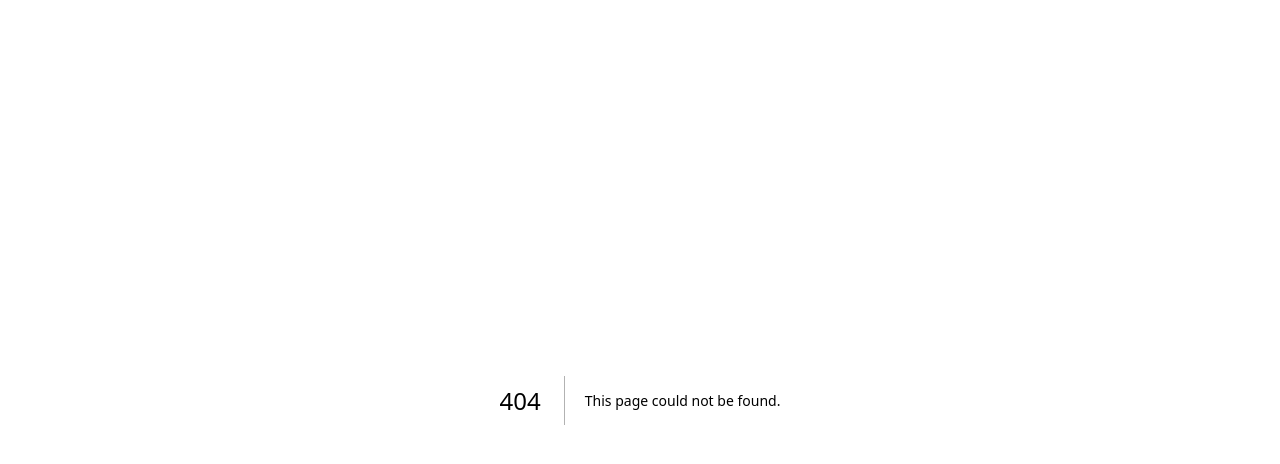
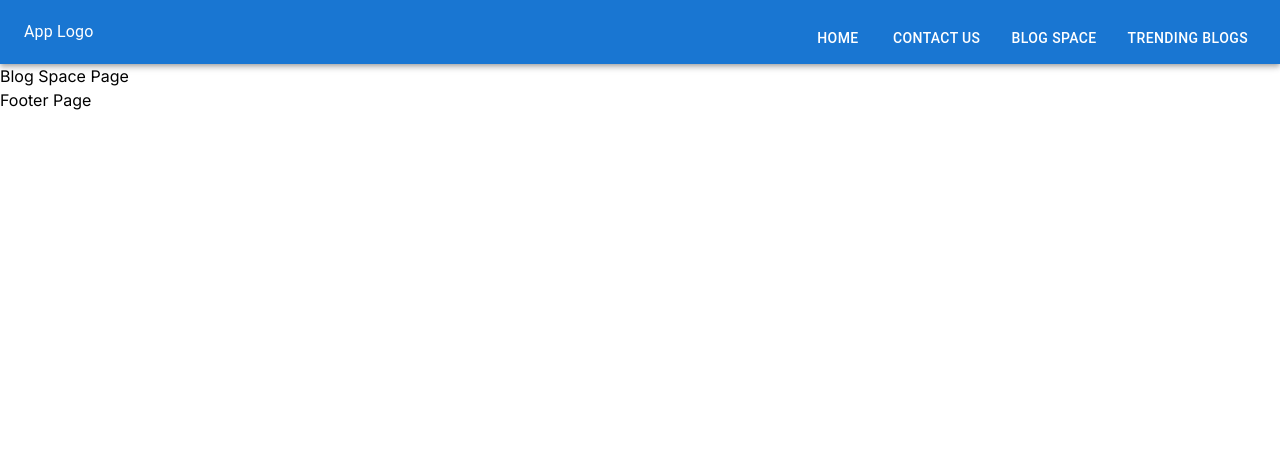
Before and after one commit to GitGagan123/blog-site, a Next.js app: page /blog-space in a window 1280 px wide. Before the commit this address had no page. Shown: the top 464 px of the page. Built offline with nearby package versions, Linux system fonts and the light colour scheme.

Commit message:
Created a Structured Layout for  blog site application

```diff
--- /dev/null
+++ b/src/Components/CustomContainer/CustomContainer.tsx
@@ -0,0 +1,10 @@
+import { Container } from "@mui/material";
+import { ReactNode } from "react";
+
+export default function CustomContainer({ children }: { children: ReactNode }) {
+  return (
+    <Container maxWidth={false} sx={{ maxWidth: "1480px" }}>
+      {children}
+    </Container>
+  );
+}
--- /dev/null
+++ b/src/Components/Footer/Footer.tsx
@@ -0,0 +1,3 @@
+export default function Footer() {
+    return <div>Footer Page</div>;
+}
--- /dev/null
+++ b/src/Components/Header/Header.tsx
@@ -0,0 +1,38 @@
+import CustomContainer from "../CustomContainer/CustomContainer";
+import { Box, Typography, AppBar, Button } from "@mui/material";
+import NavigationItem from "@/types/NavigationItem";
+
+const navItems: NavigationItem[] = [
+  { navItemName: "Home", navItemPath: "/" },
+  { navItemName: "Contact Us", navItemPath: "/contact-us" },
+  { navItemName: "Blog Space", navItemPath: "/blog-space" },
+  { navItemName: "Trending Blogs", navItemPath: "/trending-blogs" },
+];
+
+export default function Header() {
+  return (
+    <AppBar
+      sx={{ height: "64px", position: "sticky", padding: "20px 0", top: 0 }}
+    >
+      <CustomContainer>
+        <Box sx={{ display: "flex", justifyContent: "space-between" }}>
+          <Typography>App Logo</Typography>
+          <Box sx={{ display: "flex", gap: "15px" }}>
+            {navItems.map((navItem: NavigationItem) => {
+              return (
+                <Button
+                  key={navItem.navItemName}
+                  variant="text"
+                  sx={{ color: "white" }}
+                  href={`${navItem.navItemPath}`}
+                >
+                  {navItem.navItemName}
+                </Button>
+              );
+            })}
+          </Box>
+        </Box>
+      </CustomContainer>
+    </AppBar>
+  );
+}
--- /dev/null
+++ b/src/app/blog-space/page.tsx
@@ -0,0 +1,3 @@
+export default function BlogSpace() {
+  return <div>Blog Space Page</div>;
+}
--- /dev/null
+++ b/src/app/contact-us/page.tsx
@@ -0,0 +1,3 @@
+export default function ContactUs() {
+  return <div>Contact Us Page</div>;
+}
--- a/src/app/globals.css
+++ b/src/app/globals.css
@@ -4,8 +4,8 @@
 
 :root {
   --foreground-rgb: 0, 0, 0;
-  --background-start-rgb: 214, 219, 220;
-  --background-end-rgb: 255, 255, 255;
+  --background-start-rgb: #FFFFFF;
+  --background-end-rgb: #FFFFFF;
 }
 
 @media (prefers-color-scheme: dark) {
--- a/src/app/layout.tsx
+++ b/src/app/layout.tsx
@@ -1,5 +1,7 @@
 import type { Metadata } from "next";
 import { Inter } from "next/font/google";
+import Header from "@/Components/Header/Header";
+import Footer from "@/Components/Footer/Footer";
 import "./globals.css";
 
 const inter = Inter({ subsets: ["latin"] });
@@ -16,7 +18,11 @@ export default function RootLayout({
 }>) {
   return (
     <html lang="en">
-      <body className={inter.className}>{children}</body>
+      <body className={inter.className}>
+        <Header />
+        {children}
+        <Footer />
+      </body>
     </html>
   );
 }
--- a/src/app/page.tsx
+++ b/src/app/page.tsx
@@ -1,113 +1,5 @@
-import Image from "next/image";
-
 export default function Home() {
   return (
-    <main className="flex min-h-screen flex-col items-center justify-between p-24">
-      <div className="z-10 w-full max-w-5xl items-center justify-between font-mono text-sm lg:flex">
-        <p className="fixed left-0 top-0 flex w-full justify-center border-b border-gray-300 bg-gradient-to-b from-zinc-200 pb-6 pt-8 backdrop-blur-2xl dark:border-neutral-800 dark:bg-zinc-800/30 dark:from-inherit lg:static lg:w-auto  lg:rounded-xl lg:border lg:bg-gray-200 lg:p-4 lg:dark:bg-zinc-800/30">
-          Get started by editing&nbsp;
-          <code className="font-mono font-bold">src/app/page.tsx</code>
-        </p>
-        <div className="fixed bottom-0 left-0 flex h-48 w-full items-end justify-center bg-gradient-to-t from-white via-white dark:from-black dark:via-black lg:static lg:size-auto lg:bg-none">
-          <a
-            className="pointer-events-none flex place-items-center gap-2 p-8 lg:pointer-events-auto lg:p-0"
-            href="https://vercel.com?utm_source=create-next-app&utm_medium=appdir-template&utm_campaign=create-next-app"
-            target="_blank"
-            rel="noopener noreferrer"
-          >
-            By{" "}
-            <Image
-              src="/vercel.svg"
-              alt="Vercel Logo"
-              className="dark:invert"
-              width={100}
-              height={24}
-              priority
-            />
-          </a>
-        </div>
-      </div>
-
-      <div className="relative z-[-1] flex place-items-center before:absolute before:h-[300px] before:w-full before:-translate-x-1/2 before:rounded-full before:bg-gradient-radial before:from-white before:to-transparent before:blur-2xl before:content-[''] after:absolute after:-z-20 after:h-[180px] after:w-full after:translate-x-1/3 after:bg-gradient-conic after:from-sky-200 after:via-blue-200 after:blur-2xl after:content-[''] before:dark:bg-gradient-to-br before:dark:from-transparent before:dark:to-blue-700 before:dark:opacity-10 after:dark:from-sky-900 after:dark:via-[#0141ff] after:dark:opacity-40 sm:before:w-[480px] sm:after:w-[240px] before:lg:h-[360px]">
-        <Image
-          className="relative dark:drop-shadow-[0_0_0.3rem_#ffffff70] dark:invert"
-          src="/next.svg"
-          alt="Next.js Logo"
-          width={180}
-          height={37}
-          priority
-        />
-      </div>
-
-      <div className="mb-32 grid text-center lg:mb-0 lg:w-full lg:max-w-5xl lg:grid-cols-4 lg:text-left">
-        <a
-          href="https://nextjs.org/docs?utm_source=create-next-app&utm_medium=appdir-template&utm_campaign=create-next-app"
-          className="group rounded-lg border border-transparent px-5 py-4 transition-colors hover:border-gray-300 hover:bg-gray-100 hover:dark:border-neutral-700 hover:dark:bg-neutral-800/30"
-          target="_blank"
-          rel="noopener noreferrer"
-        >
-          <h2 className="mb-3 text-2xl font-semibold">
-            Docs{" "}
-            <span className="inline-block transition-transform group-hover:translate-x-1 motion-reduce:transform-none">
-              -&gt;
-            </span>
-          </h2>
-          <p className="m-0 max-w-[30ch] text-sm opacity-50">
-            Find in-depth information about Next.js features and API.
-          </p>
-        </a>
-
-        <a
-          href="https://nextjs.org/learn?utm_source=create-next-app&utm_medium=appdir-template-tw&utm_campaign=create-next-app"
-          className="group rounded-lg border border-transparent px-5 py-4 transition-colors hover:border-gray-300 hover:bg-gray-100 hover:dark:border-neutral-700 hover:dark:bg-neutral-800/30"
-          target="_blank"
-          rel="noopener noreferrer"
-        >
-          <h2 className="mb-3 text-2xl font-semibold">
-            Learn{" "}
-            <span className="inline-block transition-transform group-hover:translate-x-1 motion-reduce:transform-none">
-              -&gt;
-            </span>
-          </h2>
-          <p className="m-0 max-w-[30ch] text-sm opacity-50">
-            Learn about Next.js in an interactive course with&nbsp;quizzes!
-          </p>
-        </a>
-
-        <a
-          href="https://vercel.com/templates?framework=next.js&utm_source=create-next-app&utm_medium=appdir-template&utm_campaign=create-next-app"
-          className="group rounded-lg border border-transparent px-5 py-4 transition-colors hover:border-gray-300 hover:bg-gray-100 hover:dark:border-neutral-700 hover:dark:bg-neutral-800/30"
-          target="_blank"
-          rel="noopener noreferrer"
-        >
-          <h2 className="mb-3 text-2xl font-semibold">
-            Templates{" "}
-            <span className="inline-block transition-transform group-hover:translate-x-1 motion-reduce:transform-none">
-              -&gt;
-            </span>
-          </h2>
-          <p className="m-0 max-w-[30ch] text-sm opacity-50">
-            Explore starter templates for Next.js.
-          </p>
-        </a>
-
-        <a
-          href="https://vercel.com/new?utm_source=create-next-app&utm_medium=appdir-template&utm_campaign=create-next-app"
-          className="group rounded-lg border border-transparent px-5 py-4 transition-colors hover:border-gray-300 hover:bg-gray-100 hover:dark:border-neutral-700 hover:dark:bg-neutral-800/30"
-          target="_blank"
-          rel="noopener noreferrer"
-        >
-          <h2 className="mb-3 text-2xl font-semibold">
-            Deploy{" "}
-            <span className="inline-block transition-transform group-hover:translate-x-1 motion-reduce:transform-none">
-              -&gt;
-            </span>
-          </h2>
-          <p className="m-0 max-w-[30ch] text-balance text-sm opacity-50">
-            Instantly deploy your Next.js site to a shareable URL with Vercel.
-          </p>
-        </a>
-      </div>
-    </main>
+    <div>Home Page Content</div>
   );
 }
--- /dev/null
+++ b/src/app/trending-blogs/page.tsx
@@ -0,0 +1,3 @@
+export default function TrendingBlogs() {
+  return <div>Trending Blogs</div>;
+}
--- /dev/null
+++ b/src/types/NavigationItem.ts
@@ -0,0 +1,6 @@
+type NavigationItem = {
+  navItemName: string;
+  navItemPath: string;
+};
+
+export default NavigationItem;
```
Also changed, not shown: package.json (+8 -5 lines), 1 other file (tests, documents, lock files or other folders).
